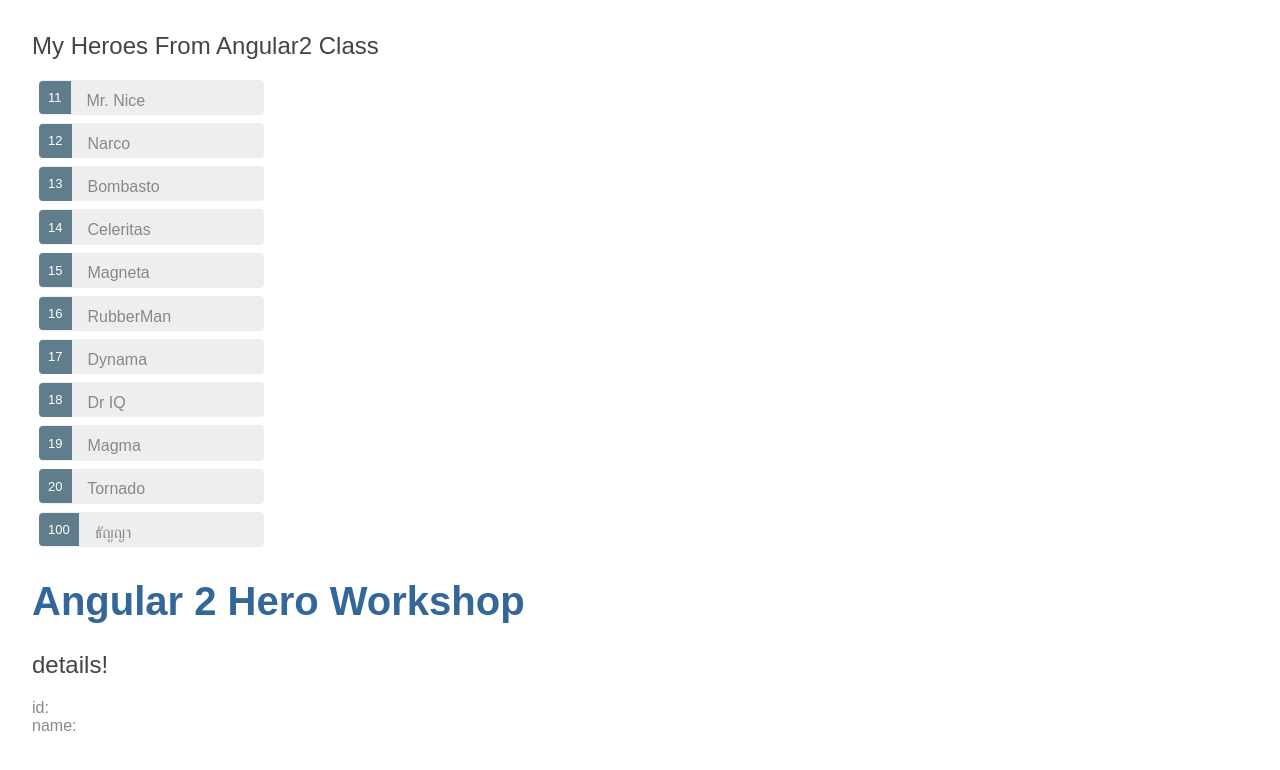
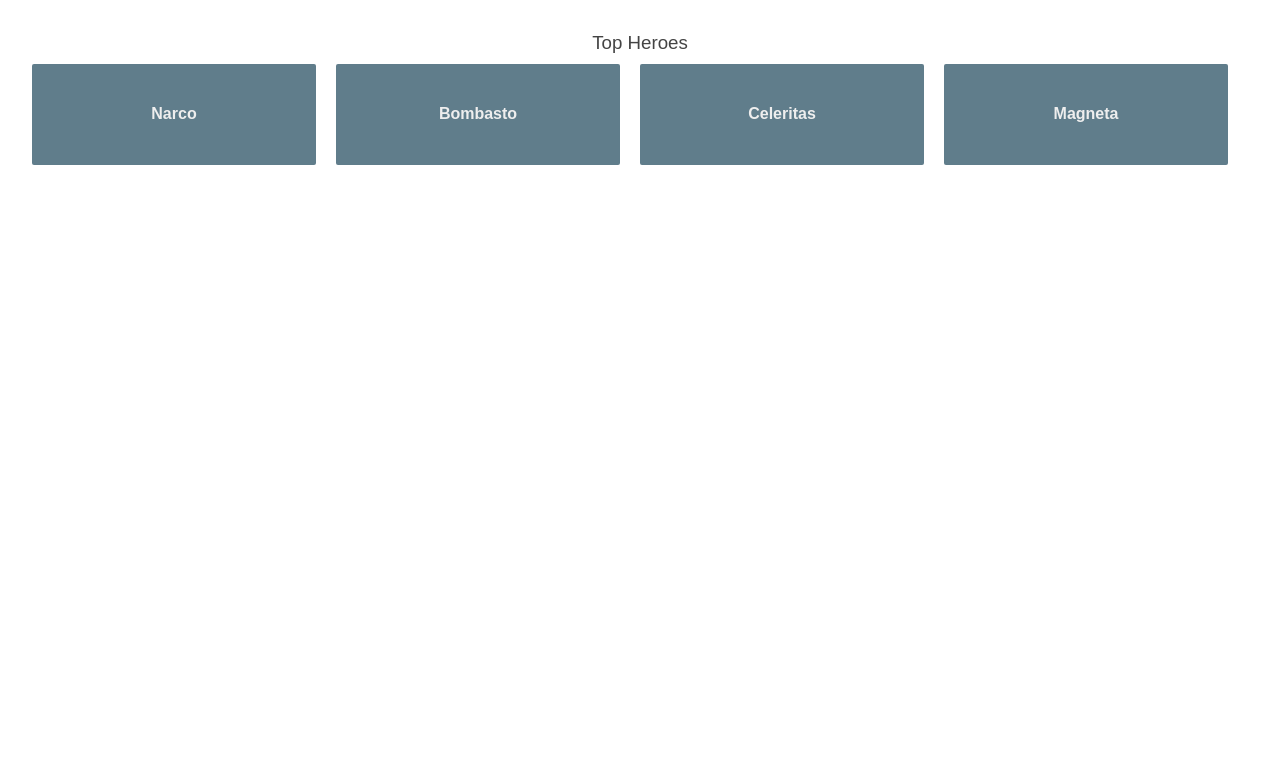
Before and after one commit to tanlull/Angular2Class, an Angular app: page / in a window 1280 px wide. Shown: the top 770 px of the page. Built offline with nearby package versions, Linux system fonts and the light colour scheme.

Commit message:
Dashboard

```diff
--- /dev/null
+++ b/src/app/dashboard.component.css
@@ -0,0 +1,68 @@
+[class*='col-'] {
+  float: left;
+  padding-right: 20px;
+  padding-bottom: 20px;
+}
+[class*='col-']:last-of-type {
+  padding-right: 0;
+}
+a {
+  text-decoration: none;
+}
+*, *:after, *:before {
+  -webkit-box-sizing: border-box;
+  -moz-box-sizing: border-box;
+  box-sizing: border-box;
+}
+h3 {
+  text-align: center; margin-bottom: 0;
+}
+h4 {
+  position: relative;
+}
+.grid {
+  margin: 0;
+}
+.col-1-4 {
+  width: 25%;
+}
+.module {
+  padding: 20px;
+  text-align: center;
+  color: #eee;
+  max-height: 120px;
+  min-width: 120px;
+  background-color: #607D8B;
+  border-radius: 2px;
+}
+.module:hover {
+  background-color: #EEE;
+  cursor: pointer;
+  color: #607d8b;
+}
+.grid-pad {
+  padding: 10px 0;
+}
+.grid-pad > [class*='col-']:last-of-type {
+  padding-right: 20px;
+}
+@media (max-width: 600px) {
+  .module {
+    font-size: 10px;
+    max-height: 75px; }
+}
+@media (max-width: 1024px) {
+  .grid {
+    margin: 0;
+  }
+  .module {
+    min-width: 60px;
+  }
+}
+
+
+/*
+Copyright 2017 Google Inc. All Rights Reserved.
+Use of this source code is governed by an MIT-style license that
+can be found in the LICENSE file at http://angular.io/license
+*/
--- /dev/null
+++ b/src/app/dashboard.component.html
@@ -0,0 +1,8 @@
+<h3>Top Heroes</h3>
+<div class="grid grid-pad">
+  <a *ngFor="let hero of heroes"  class="col-1-4">
+    <div class="module hero">
+      <h4>{{hero.name}}</h4>
+    </div>
+  </a>
+</div>
--- /dev/null
+++ b/src/app/dashboard.component.ts
@@ -0,0 +1,25 @@
+import { Component, OnInit } from '@angular/core';
+import { Hero } from './hero';
+import { HEROES } from './mock.heroes';
+
+@Component({
+    selector: 'app-dashboard',
+   /* template: `<h3>Top Heroes</h3>
+                <div class="grid grid-pad">
+                <a *ngFor="let hero of heroes"  class="col-1-4">
+                    <div class="module hero">
+                    <h4>{{hero.name}}</h4>
+                    </div>
+                </a>
+                </div>
+                `,*/
+     templateUrl: './dashboard.component.html',
+     styleUrls: ['./dashboard.component.css']
+})
+
+export class DashboardComponent implements OnInit {
+    heroes: Hero[] = [];
+    ngOnInit() {
+        this.heroes = HEROES.slice(1, 5);
+    }
+}
--- /dev/null
+++ b/src/app/hero-detail.component.ts
@@ -0,0 +1,17 @@
+import { Component, Input } from '@angular/core';
+import { Hero } from './hero';
+
+@Component({
+    selector: 'app-hero-detail',
+    template: ` <h1>{{detailTitle}}</h1><h2>{{varHero.name}} details!</h2>
+        <div><label>id: </label>{{varHero.id}}</div><div>
+        <label>name: </label>{{varHero.name}}</div> `
+})
+
+export class HeroDetailComponent{
+    @Input()
+    varHero: Hero = new Hero();
+
+    @Input()
+    detailTitle: String;
+}
--- a/src/app/hero.component.html
+++ b/src/app/hero.component.html
@@ -1,10 +1,8 @@
-<h2>My Heroes From Angular2 Class</h2>
+<h2>---- {{title}}----</h2>
 <ul class="heroes">
   <li *ngFor="let hero of heroes" (click)=changeHero(hero)>
     <span class="badge">{{hero.id}}</span> {{hero.name}}
   </li>
 </ul>
 
-<h1>{{title}}</h1><h2>{{heroName}} details!</h2>
-<div><label>id: </label>{{heroID}}</div><div>
-<label>name: </label>{{heroName}}</div>
+<app-hero-detail [detailTitle]=title [varHero]=hero> </app-hero-detail >
--- a/src/app/hero.component.ts
+++ b/src/app/hero.component.ts
@@ -1,8 +1,6 @@
 import { Component } from '@angular/core';
 import { Hero } from './hero';
 import { HEROES } from './mock.heroes';
-
-
 
 @Component({
   selector: 'app-hero',
@@ -11,17 +9,13 @@ import { HEROES } from './mock.heroes';
 
 })
 
-
 export class HeroComponent {
   title = 'Angular 2  Hero Workshop';
-  heroName: String = '';
-  heroID: number;
- // hero: Hero = {id: 1, name: 'Batman'};
+  hero: Hero = new Hero();
   heroes: Hero[] = HEROES;
 
   changeHero(hero: Hero ): void {
     console.log('change hero ' + hero.id + ' ' + hero.name);
-    this.heroName = hero.name;
-    this.heroID = hero.id ;
+    this.hero = hero;
   }
 }
--- a/src/index.html
+++ b/src/index.html
@@ -9,6 +9,6 @@
   <link rel="icon" type="image/x-icon" href="favicon.ico">
 </head>
 <body>
-  <app-hero>Loading...</app-hero>
+  <app-dashboard>Loading...</app-dashboard>
 </body>
 </html>
```
Also changed, not shown: src/app/app.module.ts (+12 -3 lines).
